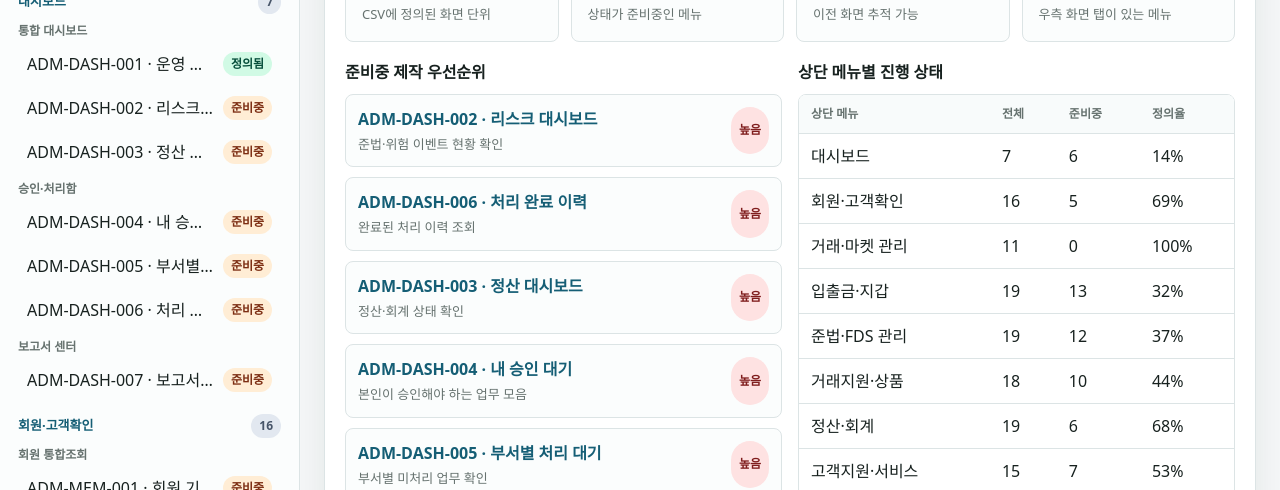
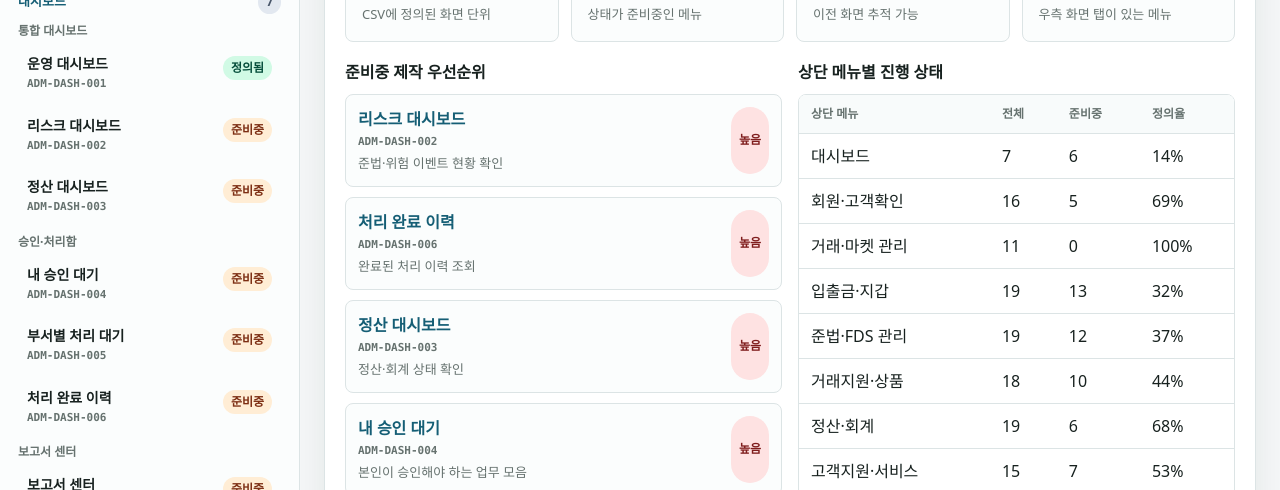
Before and after one commit to zzoiraek2/admin, a plain HTML site: page index.html in a window 1280 px wide. Shown: the part 310-800 px from the top of the page. Drawn offline with Linux system fonts and the light colour scheme.

Commit message:
Improve menu readability and search behavior

```diff
--- a/app.js
+++ b/app.js
@@ -215,7 +215,7 @@ function normalizeRows(records) {
     };
 
     normalized.directive = buildDevelopmentDirective(normalized);
-    normalized.searchText = [
+    normalized.searchText = normalizeSearchText([
       normalized.code,
       normalized.top,
       normalized.left1,
@@ -226,10 +226,14 @@ function normalizeRows(records) {
       normalized.directive,
       normalized.status,
       ...normalized.tabs,
-      ...Object.values(suggestion).flat()
+      ...buildDesignOpinionItems(normalized).flat(),
+      ...buildChecklistItems(normalized).flat()
     ]
-      .join(" ")
-      .toLowerCase();
+      .join(" "))
+      .concat(" ", normalizeSearchText([normalized.code, normalized.title].join("")))
+      .concat(" ", normalizeSearchText([normalized.top, normalized.left1, normalized.title].join("")))
+      .concat(" ", normalizeSearchText(normalized.description))
+      .concat(" ", normalizeSearchText(normalized.purpose));
 
     return normalized;
   });
@@ -282,6 +286,7 @@ function setupFilters() {
 
 function render() {
   state.filteredRows = getFilteredRows();
+  syncActiveRowWithSearch();
   setupFilters();
   renderSummary();
   renderNavigation();
@@ -292,12 +297,20 @@ function render() {
 }
 
 function getFilteredRows() {
-  const query = state.query.toLowerCase();
+  const query = normalizeSearchText(state.query);
   return state.rows.filter((row) => {
     const matchesStatus = state.status === "all" || row.status === state.status;
     const matchesQuery = !query || row.searchText.includes(query);
     return matchesStatus && matchesQuery;
   });
+}
+
+function syncActiveRowWithSearch() {
+  if (!state.query) return;
+  const activeStillVisible = state.filteredRows.some((row) => row.id === state.activeId);
+  if (!activeStillVisible) {
+    state.activeId = state.filteredRows[0]?.id || null;
+  }
 }
 
 function renderSummary() {
@@ -351,7 +364,10 @@ function renderNavigation() {
                   .map(
                     (row) => `
                       <button class="nav-leaf ${row.id === state.activeId ? "is-active" : ""}" type="button" data-id="${row.id}">
-                        <span>${highlight(row.code)} · ${highlight(row.title)}</span>
+                        <span class="nav-label">
+                          <span class="nav-title">${highlight(row.title)}</span>
+                          <span class="nav-code">${highlight(row.code)}</span>
+                        </span>
                         <span class="status-chip ${row.status === "준비중" ? "ready" : "defined"}">${row.status}</span>
                       </button>
                     `
@@ -411,7 +427,8 @@ function renderPriorityList() {
       return `
         <div class="priority-item">
           <div>
-            <button type="button" data-id="${row.id}">${highlight(row.code)} · ${highlight(row.title)}</button>
+            <button type="button" data-id="${row.id}">${highlight(row.title)}</button>
+            <div class="small-code">${highlight(row.code)}</div>
             <p>${highlight(row.purpose)}</p>
           </div>
           <span class="priority-chip ${level}">${label}</span>
@@ -504,7 +521,13 @@ function renderMenuGrid() {
 
 function renderDetail() {
   const row = state.rows.find((item) => item.id === state.activeId);
-  if (!row) return;
+  if (!row) {
+    els.detailPanel.hidden = true;
+    if (!state.query) {
+      els.overviewPanel.hidden = false;
+    }
+    return;
+  }
 
   els.overviewPanel.hidden = true;
   els.detailPanel.hidden = false;
@@ -662,7 +685,22 @@ function hasAny(text, words) {
 }
 
 function renderDesignOpinion(row) {
-  const items = [
+  const items = buildDesignOpinionItems(row);
+
+  return items
+    .map(
+      ([title, body]) => `
+        <article class="policy-card">
+          <h4>${highlight(title)}</h4>
+          <p>${highlight(body)}</p>
+        </article>
+      `
+    )
+    .join("");
+}
+
+function buildDesignOpinionItems(row) {
+  return [
     ["사용자/권한", row.suggestion.owner],
     ["화면 구조", row.suggestion.layout],
     ["핵심 데이터", row.suggestion.data],
@@ -670,21 +708,28 @@ function renderDesignOpinion(row) {
     ["감사/보안", row.suggestion.audit],
     ["개발 우선순위", row.suggestion.priority]
   ];
+}
+
+function renderChecklist(row) {
+  const items = buildChecklistItems(row);
 
   return items
     .map(
       ([title, body]) => `
-        <article class="policy-card">
-          <h4>${title}</h4>
-          <p>${highlight(body)}</p>
-        </article>
+        <div class="check-item">
+          <i data-lucide="check-circle-2"></i>
+          <div>
+            <h4>${highlight(title)}</h4>
+            <p>${highlight(body)}</p>
+          </div>
+        </div>
       `
     )
     .join("");
 }
 
-function renderChecklist(row) {
-  const items = [
+function buildChecklistItems(row) {
+  return [
     ["목록 기준", `${row.title} 목록은 상태, 기간, 담당자, 검색어 필터를 기본 제공해야 합니다.`],
     ["상세 기준", "상세 화면은 현재 값, 처리 이력, 관련 증빙, 연결 화면 링크를 함께 보여줍니다."],
     ["권한 기준", "조회 권한과 처리 권한을 분리하고 민감 정보는 마스킹 해제를 별도 권한으로 둡니다."],
@@ -692,20 +737,6 @@ function renderChecklist(row) {
     ["로그 기준", "조회, 다운로드, 상태 변경, 승인 결과는 관리자 감사로그에 남깁니다."],
     ["운영 기준", "SLA 초과, 실패, 예외 상태는 대시보드와 알림으로 연결합니다."]
   ];
-
-  return items
-    .map(
-      ([title, body]) => `
-        <div class="check-item">
-          <i data-lucide="check-circle-2"></i>
-          <div>
-            <h4>${title}</h4>
-            <p>${highlight(body)}</p>
-          </div>
-        </div>
-      `
-    )
-    .join("");
 }
 
 function renderTokens(items, className) {
@@ -765,6 +796,13 @@ function highlight(value) {
   return safe.replace(new RegExp(`(${escapedQuery})`, "gi"), "<mark>$1</mark>");
 }
 
+function normalizeSearchText(value) {
+  return String(value || "")
+    .toLowerCase()
+    .normalize("NFKC")
+    .replace(/[^0-9a-z\u3131-\u314e\uac00-\ud7a3]+/g, "");
+}
+
 function escapeHtml(value) {
   return String(value)
     .replace(/&/g, "&amp;")
--- a/index.html
+++ b/index.html
@@ -4,9 +4,9 @@
     <meta charset="UTF-8" />
     <meta name="viewport" content="width=device-width, initial-scale=1.0" />
     <title>Admin 설계정책서</title>
-    <link rel="stylesheet" href="./styles.css?v=20260618-2" />
+    <link rel="stylesheet" href="./styles.css?v=20260618-4" />
     <script src="./vendor/lucide.min.js?v=20260618-1"></script>
-    <script src="./app.js?v=20260618-2" defer></script>
+    <script src="./app.js?v=20260618-4" defer></script>
   </head>
   <body>
     <div class="app-shell">
--- a/styles.css
+++ b/styles.css
@@ -278,13 +278,13 @@ button svg {
 
 .nav-leaf {
   display: flex;
-  align-items: center;
+  align-items: flex-start;
   justify-content: space-between;
   gap: 8px;
   width: 100%;
-  min-height: 34px;
+  min-height: 48px;
   margin: 4px 0;
-  padding: 7px 8px;
+  padding: 8px;
   border: 1px solid transparent;
   border-radius: 8px;
   background: transparent;
@@ -297,11 +297,38 @@ button svg {
   background: #e9f7f3;
 }
 
-.nav-leaf span:first-child {
+.nav-label {
+  display: grid;
+  gap: 2px;
+  min-width: 0;
+}
+
+.nav-title {
+  display: block;
   min-width: 0;
   overflow: hidden;
   text-overflow: ellipsis;
   white-space: nowrap;
+  color: var(--text);
+  font-size: 14px;
+  font-weight: 900;
+}
+
+.nav-code,
+.small-code {
+  color: var(--muted);
+  font-family:
+    "SFMono-Regular",
+    Consolas,
+    "Liberation Mono",
+    monospace;
+  font-size: 11px;
+  font-weight: 800;
+  letter-spacing: 0;
+}
+
+.nav-leaf .status-chip {
+  margin-top: 3px;
 }
 
 .count-pill,
@@ -468,6 +495,10 @@ button svg {
   font-weight: 900;
   text-align: left;
   cursor: pointer;
+}
+
+.priority-item .small-code {
+  margin-top: 3px;
 }
 
 .priority-item p {
```
